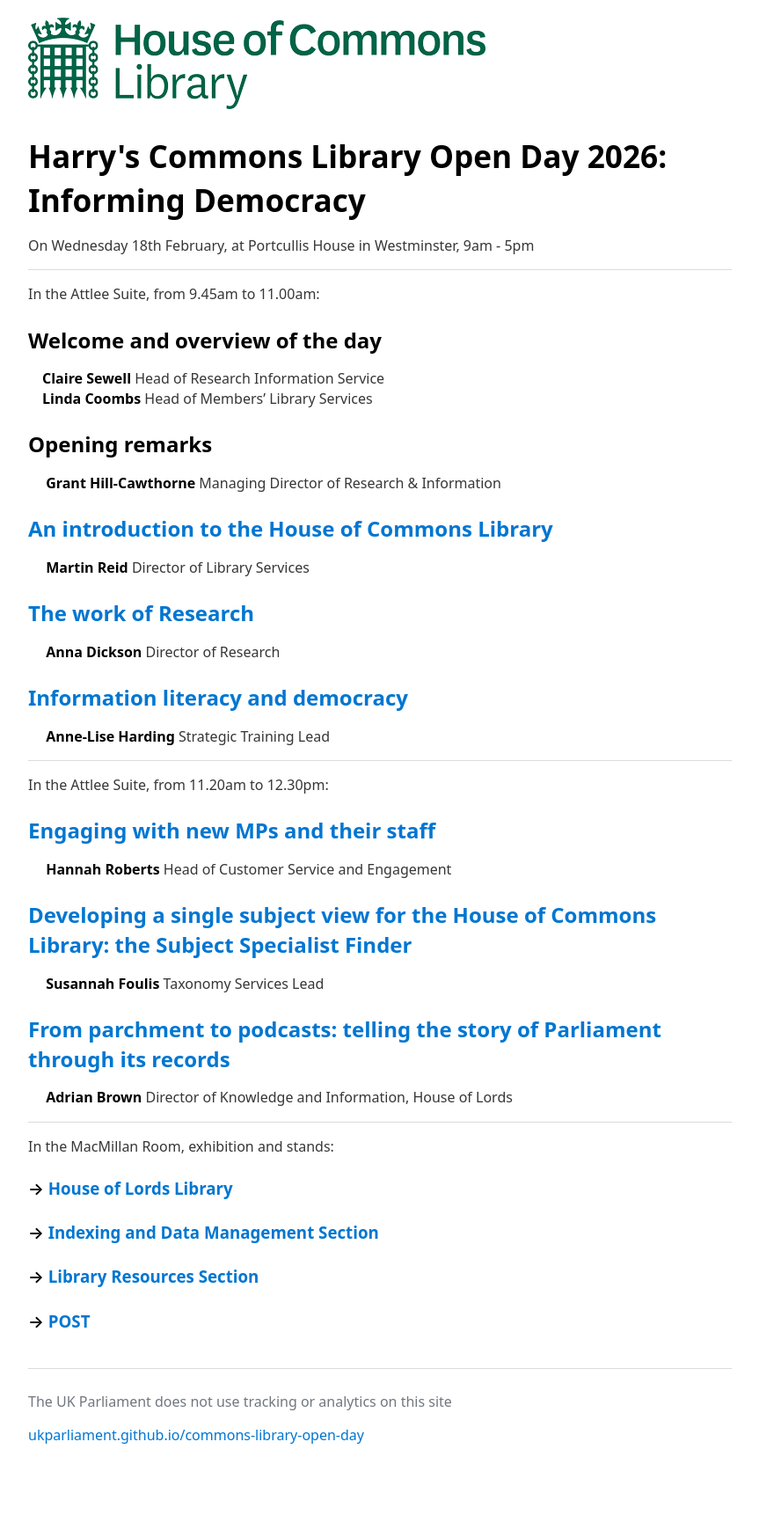
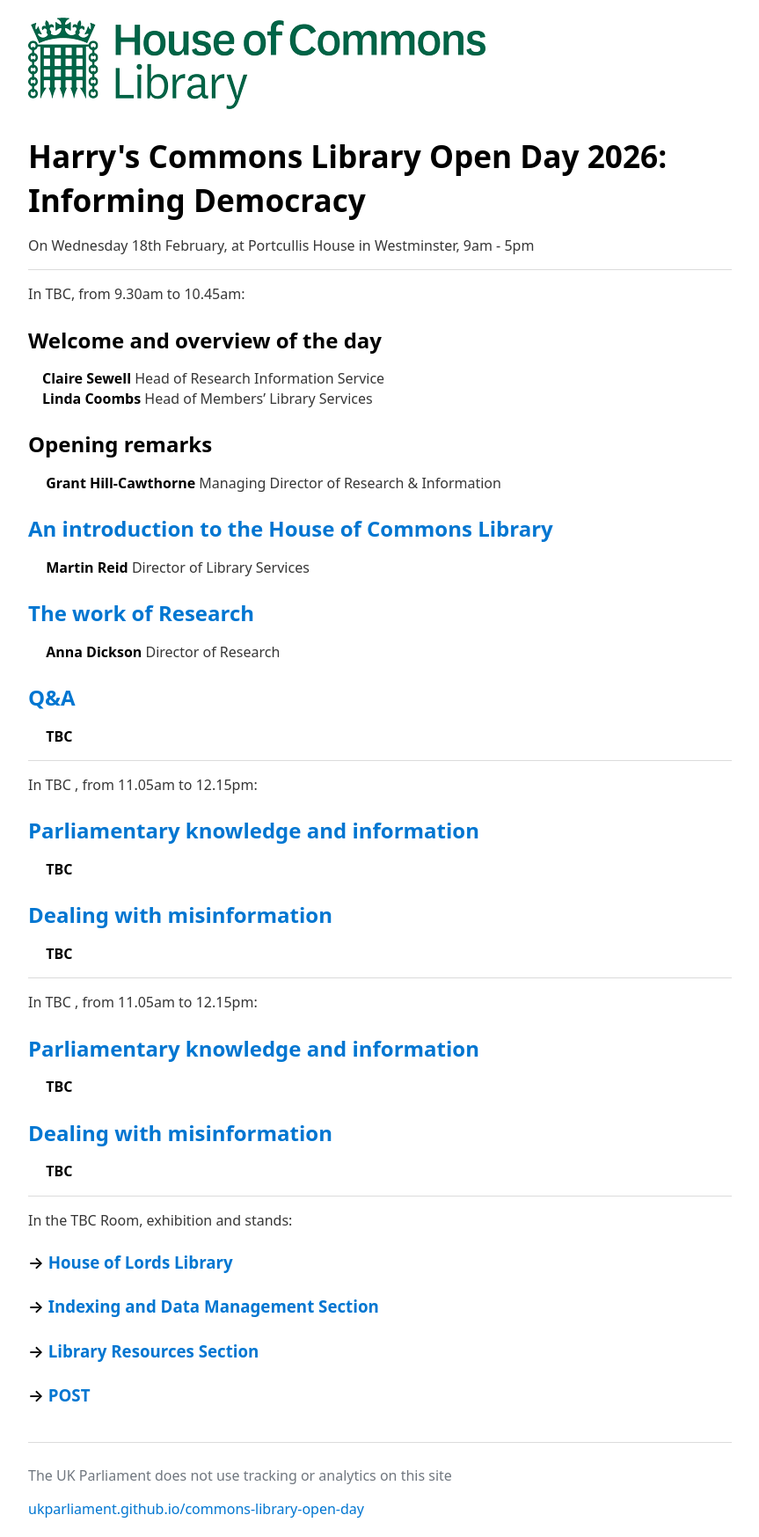
Before and after one commit to ukparliament/commons-library-open-day, a Jekyll site: the page built from 2026/index.md, in a window 1280 px wide. Shown: the whole page at 88% size, without its empty margins (208-1071 px from the left). Built offline with Jekyll 4.4.1, drawn with Linux system fonts in a browser that asks for light colours; our own code applies the rules of GitHub Pages for plain Markdown files; before the commit the page ends 1663 px from its top, so only the background shows below that.

Commit message:
Update index.md

```diff
--- a/2026/index.md
+++ b/2026/index.md
@@ -6,7 +6,7 @@ On Wednesday 18th February, at Portcullis House in Westminster, 9am - 5pm
 
 ---
 
-In the Attlee Suite, from 9.45am to 11.00am:
+In TBC, from 9.30am to 10.45am:
 
 ## Welcome and overview of the day
 &emsp;**Claire Sewell** Head of Research Information Service<br>
@@ -21,25 +21,31 @@ In the Attlee Suite, from 9.45am to 11.00am:
 ## [The work of Research](https://docs.google.com/presentation/d/1fnTe4fv_vMwy1t5Hdw3VjYJa8Z3wGwuVR1_shDvPhiM/edit?usp=sharing)
 &emsp; **Anna Dickson** Director of Research
 
-## [Information literacy and democracy](https://docs.google.com/presentation/d/1CQbWhYFEPhWJwwEwUQ7qZf1nRUXTbM6NW0QftDmgsrM/edit?usp=sharing)
-&emsp; **Anne-Lise Harding** Strategic Training Lead
+## [Q&A](https://docs.google.com/presentation/d/1CQbWhYFEPhWJwwEwUQ7qZf1nRUXTbM6NW0QftDmgsrM/edit?usp=sharing)
+&emsp; **TBC**
 
 ---
 
-In the Attlee Suite, from 11.20am to 12.30pm:
+In TBC , from 11.05am to 12.15pm:
 
-## [Engaging with new MPs and their staff](https://docs.google.com/presentation/d/1KR7ZM6au14VpspzJIzJnb7XN9W24PJ6IO_1Ss_Jdhvs/edit?usp=sharing)
-&emsp; **Hannah Roberts** Head of Customer Service and Engagement
+## [Parliamentary knowledge and information](https://docs.google.com/presentation/d/1KR7ZM6au14VpspzJIzJnb7XN9W24PJ6IO_1Ss_Jdhvs/edit?usp=sharing)
+&emsp; **TBC**
 
-## [Developing a single subject view for the House of Commons Library: the Subject Specialist Finder](https://docs.google.com/presentation/d/1-K8RlPZCcr8_Wv8C6BDHlU-Y7S48ut0KdNJ5M6TDqYQ/edit?usp=sharing)
-&emsp; **Susannah Foulis** Taxonomy Services Lead
-
-## [From parchment to podcasts: telling the story of Parliament through its records](https://docs.google.com/presentation/d/1f_L63-M2aEiql2zLDrV9ubdCbchB8tnvQD_EpKeq0E8/edit?usp=sharing)
-&emsp; **Adrian Brown** Director of Knowledge and Information, House of Lords
+## [Dealing with misinformation](https://docs.google.com/presentation/d/1-K8RlPZCcr8_Wv8C6BDHlU-Y7S48ut0KdNJ5M6TDqYQ/edit?usp=sharing)
+&emsp; **TBC**
 
 ---
 
-In the MacMillan Room, exhibition and stands:
+In TBC , from 11.05am to 12.15pm:
+
+## [Parliamentary knowledge and information](https://docs.google.com/presentation/d/1KR7ZM6au14VpspzJIzJnb7XN9W24PJ6IO_1Ss_Jdhvs/edit?usp=sharing)
+&emsp; **TBC**
+
+## [Dealing with misinformation](https://docs.google.com/presentation/d/1-K8RlPZCcr8_Wv8C6BDHlU-Y7S48ut0KdNJ5M6TDqYQ/edit?usp=sharing)
+&emsp; **TBC**
+
+---
+In the TBC Room, exhibition and stands:
 
 ### &rarr; [House of Lords Library](hllibrary)
 
```
